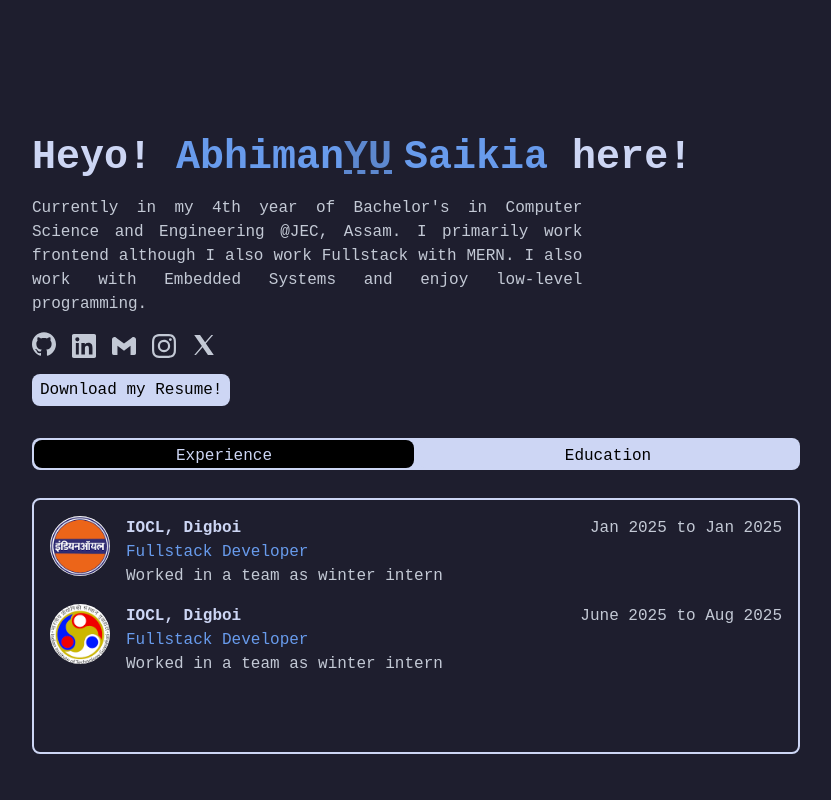
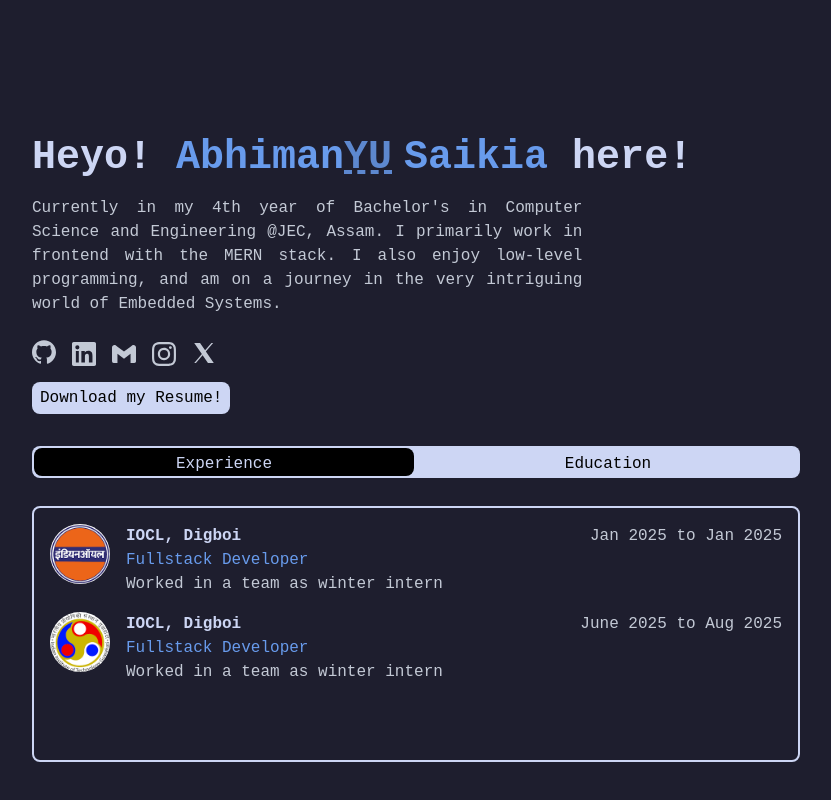
Before and after one commit to escursio675/Pfolio, a Next.js app in the folder pfolio/: page / in a window 1280 px wide. Shown: the top 800 px of the page, without its empty margins (160-991 px from the left). Built offline with nearby package versions, Linux system fonts and the light colour scheme.

Commit message:
socials linked

```diff
--- a/pfolio/components/socials.tsx
+++ b/pfolio/components/socials.tsx
@@ -3,25 +3,46 @@ import { GitHubIcon, LinkedInIcon, GmailIcon, InstagramIcon, XIcon  } from "@/ic
 export default function Socials(){
     return(
         <>
-            <div className="flex flex-col gap-2">
+            <div className="flex flex-col gap-2 mt-2">
                 <div className="flex gap-4">
+
+                    <a href="https://github.com/escursio675" target="_blank" rel="noopener noreferrer"
+                    aria-label="GitHub">
                         <GitHubIcon className="text-[#c3c9d5] mt-[1rem]
                         hover:text-[#689bec] transition duration-150 ease-in" />
+                    </a>
+
+                    <a href="https://www.linkedin.com/in/saikia-abhimanyu/"
+                    target="_blank" rel="noopener noreferrer"
+                    aria-label="LinkedIn">
                         <LinkedInIcon className="text-[#c3c9d5] mt-[1.1rem]
                         hover:text-[#689bec] transition duration-150 ease-in" />
+                    </a>
+
                         <GmailIcon className="text-[#c3c9d5] mt-[1.1rem]
                         hover:text-[#689bec] transition duration-150 ease-in" />
+
+                    <a href="https://www.instagram.com/escursio675/" target="_blank" rel="noopener noreferrer"
+                    aria-label="Instagram">
                         <InstagramIcon className="text-[#c3c9d5] mt-[1.1rem]
                         hover:text-[#689bec] transition duration-150 ease-in" />
+                    </a>
+
+                    <a href="https://x.com/yu_workss" target="_blank" rel="noopener noreferrer"
+                    aria-label="Twitter">
                         <XIcon className="text-[#c3c9d5] mt-[1.2rem]
                         hover:text-[#689bec] transition duration-150 ease-in" />
+                    </a>
+
                 </div>
-                <button className="bg-[#cdd6f4] text-black
+
+                <a href="/resume.pdf" target="_blank" rel="noopener noreferrer"
+                className="bg-[#cdd6f4] text-black
                     transition duration-200 ease-in-out hover:bg-[#689bec]
                     xl:rounded-lg rounded-md xl:px-2 xl:py-1 px-2 py-1 xl:mt-2 mt-2
                     focus:outline-none focus:ring-2 focus:ring-[#cdd6f4]">
                     Download my Resume!
-                </button>
+                </a>
             </div>
         </>
     )
--- a/pfolio/data/text.ts
+++ b/pfolio/data/text.ts
@@ -1,3 +1,3 @@
 export const intro: string = `Currently in my 4th year of Bachelor's in Computer Science and Engineering
- @JEC, Assam. I primarily work frontend although I also work Fullstack with MERN.
- I also work with Embedded Systems and enjoy low-level programming.`
+ @JEC, Assam. I primarily work in frontend with the MERN stack. I also enjoy low-level programming,
+ and am on a journey in the very intriguing world of Embedded Systems.`
```
Also changed, not shown: 1 other file (tests, documents, lock files or other folders). Lines whose indentation alone changed are shown as unchanged.
